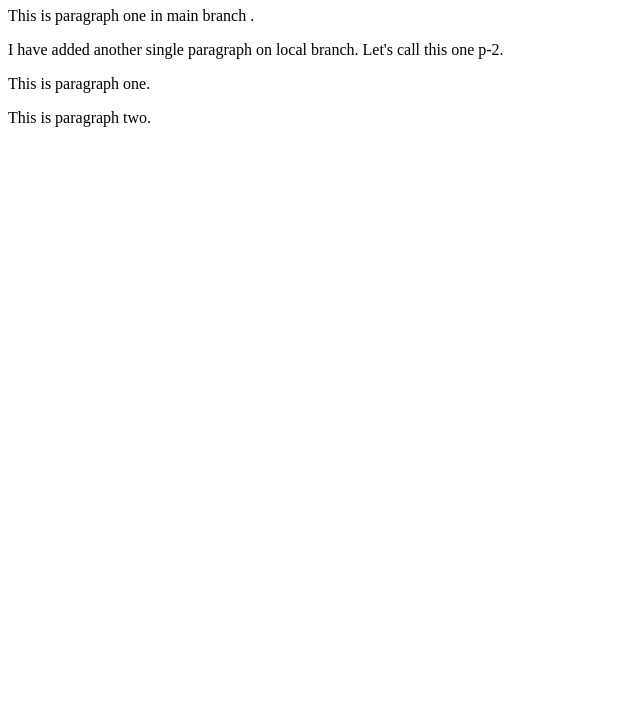
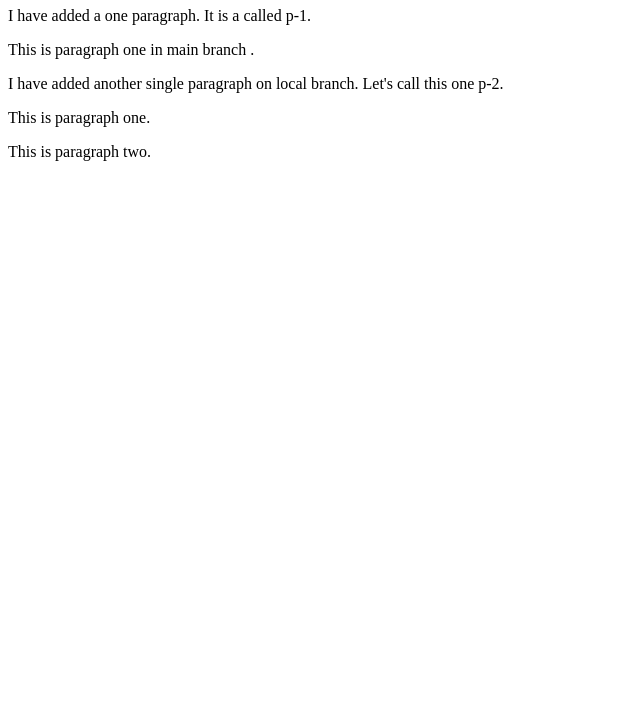
Before and after one commit to yofaka/vc, a plain HTML site: page index.html in a window 1280 px wide. Shown: the part 73-800 px from the top of the page, without its empty margins (0-640 px from the left). Drawn offline with Linux system fonts and the light colour scheme.

Commit message:
Update index.html
added one paragraph

```diff
--- a/index.html
+++ b/index.html
@@ -7,13 +7,16 @@
     <title>GIT-TUTORIAL</title>
   </head>
   <body>
+    <h1>Introduction</h1>
 
-    <h1>Introduction</h1>
+    <p>I have added a one paragraph. It is a called p-1.</p>
 
     <p>This is paragraph one in main branch .</p>
 
-    <p>I have added another single paragraph on local branch. Let's call this one p-2.</p>
-
+    <p>
+      I have added another single paragraph on local branch. Let's call this one
+      p-2.
+    </p>
 
     <p>This is paragraph one.</p>
     <p>This is paragraph two.</p>
```
